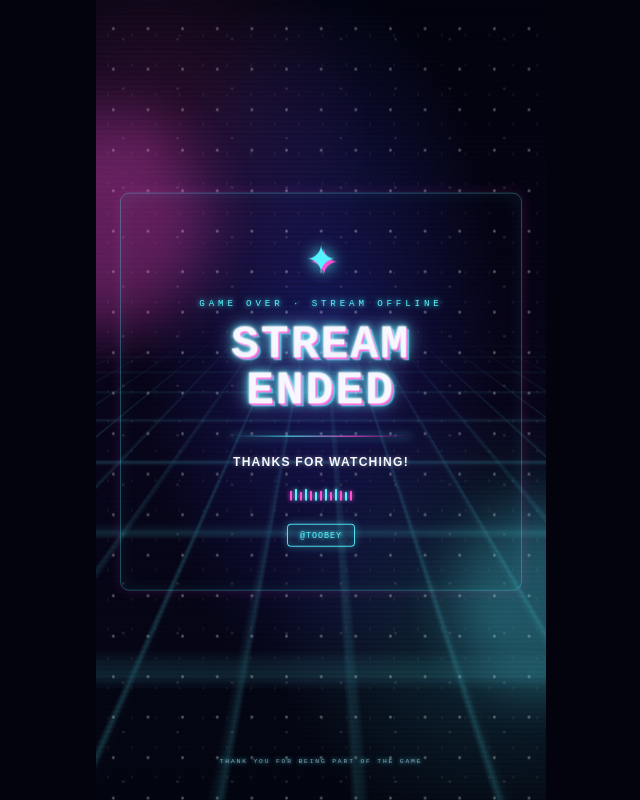
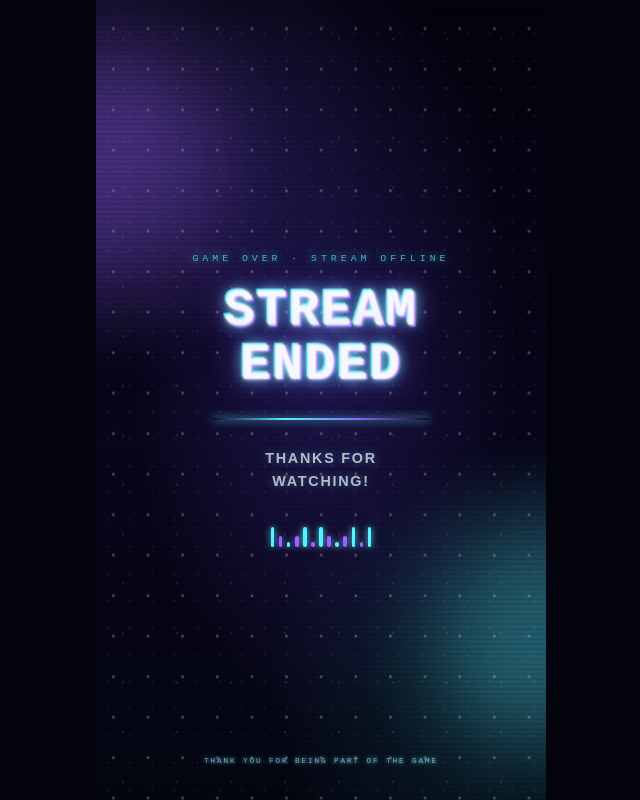
Before and after one commit to toobeys/end_stream, a plain HTML site: page end-stream.html in a window 1280 px wide. Shown: the whole page, without its empty margins (319-959 px from the left). Drawn offline with Linux system fonts and the light colour scheme.

Commit message:
Update end-stream.html

```diff
--- a/end-stream.html
+++ b/end-stream.html
@@ -4,70 +4,194 @@
 <head>
 <meta charset="UTF-8">
 <meta name="viewport" content="width=device-width,initial-scale=1">
-<title>Toobey Neon End Stream</title>
+<title>TikTok Neon End Stream</title>
 <style>
-:root{--cyan:#55f3ff;--pink:#ff4fd8;--white:#f7f8ff}
+:root{
+  --cyan:#55f3ff;
+  --purple:#9565ff;
+  --pink:#ff4fd8;
+  --white:#f7f8ff;
+}
 *{box-sizing:border-box}
-html,body{margin:0;width:100%;height:100%;overflow:hidden;background:#02030d;font-family:"Courier New",monospace}
+html,body{
+  margin:0;width:100%;height:100%;
+  overflow:hidden;background:#02030d;
+  font-family:"Courier New",monospace;
+}
 body{display:grid;place-items:center}
-.screen{position:relative;width:min(100vw,56.25vh);height:min(100vh,177.7778vw);aspect-ratio:9/16;overflow:hidden;display:grid;place-items:center;color:var(--white);container-type:size;
-background:radial-gradient(ellipse at 50% 42%,rgba(35,38,135,.58),transparent 56%),radial-gradient(circle at 12% 18%,rgba(255,79,216,.18),transparent 29%),radial-gradient(circle at 88% 78%,rgba(85,243,255,.16),transparent 30%),linear-gradient(180deg,#02030d,#08051b 55%,#030611)}
-.grid{position:absolute;inset:42% -50% -25%;opacity:.4;background-image:linear-gradient(rgba(85,243,255,.5) 1px,transparent 1px),linear-gradient(90deg,rgba(85,243,255,.5) 1px,transparent 1px);background-size:4.82cqw 3.52cqw;transform:perspective(30cqw) rotateX(58deg);transform-origin:top center;mask-image:linear-gradient(to bottom,transparent,#000 18%,#000)}
-.stars,.stars:before,.stars:after{position:absolute;inset:0;content:"";pointer-events:none;background-image:radial-gradient(#fff 1px,transparent 1.5px);background-size:7.7cqw 9cqw;opacity:.35;animation:drift 24s linear infinite}
-.stars:before{background-size:12.1cqw 11cqw;opacity:.45;animation-duration:34s}
-.stars:after{background-size:5.3cqw 6.6cqw;opacity:.2;animation-duration:17s}
+.screen{
+  position:relative;
+  width:min(100vw,56.25vh);
+  height:min(100vh,177.7778vw);
+  aspect-ratio:9/16;
+  overflow:hidden;
+  display:grid;
+  place-items:center;
+  color:var(--white);
+  container-type:size;
+  background:
+    radial-gradient(ellipse at 50% 42%,rgba(65,50,160,.38),transparent 60%),
+    radial-gradient(circle at 10% 15%,rgba(149,101,255,.18),transparent 30%),
+    radial-gradient(circle at 90% 85%,rgba(85,243,255,.13),transparent 30%),
+    linear-gradient(180deg,#02030d,#09051b 55%,#030611);
+}
+.stars,.stars:before,.stars:after{
+  position:absolute;inset:0;content:"";
+  pointer-events:none;
+  background-image:radial-gradient(#fff 1px,transparent 1.5px);
+  background-size:7.7cqw 9cqw;
+  opacity:.3;
+  animation:drift 24s linear infinite;
+}
+.stars:before{
+  background-size:12cqw 11cqw;
+  opacity:.4;animation-duration:34s;
+}
+.stars:after{
+  background-size:5cqw 6cqw;
+  opacity:.2;animation-duration:17s;
+}
 @keyframes drift{to{transform:translateY(9cqw)}}
-.scanlines{position:absolute;inset:0;pointer-events:none;opacity:.12;background:repeating-linear-gradient(to bottom,transparent 0 3px,#000 4px 5px)}
-.orb{position:absolute;width:36cqw;height:36cqw;border-radius:50%;filter:blur(5cqw);opacity:.18;pointer-events:none;animation:pulse 5s ease-in-out infinite alternate}
-.orb.a{top:18%;left:-18%;background:var(--pink)}
-.orb.b{right:-18%;bottom:15%;background:var(--cyan);animation-delay:-2.5s}
-@keyframes pulse{to{transform:scale(1.35);opacity:.3}}
-.content{position:relative;z-index:2;width:83.33cqw;text-align:center;padding:4.63cqw 2.22cqw;transform:translateY(-1.85cqw)}
-.content:before{content:"";position:absolute;inset:-5cqw -3cqw;z-index:-1;border:1px solid rgba(85,243,255,.3);border-radius:2cqw;box-shadow:inset 0 0 4cqw rgba(85,243,255,.08),0 0 3cqw rgba(255,79,216,.14);pointer-events:none}
-.star-icon{width:10.2cqw;height:8.33cqw;margin:0 auto 5.37cqw;position:relative;filter:drop-shadow(0 0 1.8cqw var(--cyan))}
-.star-icon:before{content:"✦";position:absolute;inset:0;display:grid;place-items:center;font-size:8.52cqw;color:var(--cyan);text-shadow:.65cqw .65cqw 0 var(--pink);animation:float 2.5s ease-in-out infinite}
-@keyframes float{50%{transform:translateY(-1.1cqw) rotate(8deg)}}
-.eyebrow{color:var(--cyan);font-size:2.04cqw;letter-spacing:.42em;margin-bottom:2.78cqw;text-transform:uppercase;text-shadow:0 0 1.2cqw var(--cyan),0 0 2.5cqw rgba(85,243,255,.55)}
-h1{margin:0;font-size:10.37cqw;line-height:.98;letter-spacing:.04em;font-weight:900;text-transform:uppercase;color:var(--white);text-shadow:0 0 .65cqw var(--white),.37cqw .37cqw 0 var(--pink),.74cqw .74cqw 0 rgba(85,243,255,.65),0 0 1.8cqw var(--cyan),0 0 4.5cqw rgba(85,243,255,.75),0 0 7cqw rgba(255,79,216,.35);animation:titlemove 3.2s ease-in-out infinite,glitch 6s steps(1) infinite}
-@keyframes titlemove{0%,100%{transform:translateY(0) scale(1)}25%{transform:translateY(-1.48cqw) scale(1.025)}50%{transform:translateY(0) scale(1)}75%{transform:translateY(.93cqw) scale(.99)}}
-@keyframes glitch{0%,91%,94%,100%{filter:none}92%{filter:drop-shadow(-.65cqw 0 var(--cyan)) drop-shadow(.65cqw 0 var(--pink))}93%{filter:drop-shadow(.46cqw 0 var(--cyan)) drop-shadow(-.46cqw 0 var(--pink))}}
-.divider{width:39.8cqw;height:.37cqw;margin:5cqw auto 3.9cqw;background:linear-gradient(90deg,transparent,var(--cyan),var(--pink),transparent);box-shadow:0 0 1.8cqw var(--cyan)}
-.thanks{font-family:Arial,sans-serif;font-size:2.69cqw;font-weight:700;letter-spacing:.1em;margin:0;text-shadow:0 0 1.2cqw rgba(255,255,255,.4)}
-.equalizer{display:flex;align-items:end;justify-content:center;gap:.65cqw;height:2.78cqw;margin:4.45cqw auto 0}
-.equalizer span{width:.46cqw;height:.83cqw;border-radius:3px;background:var(--pink);box-shadow:0 0 .9cqw var(--pink);animation:bars .75s ease-in-out infinite alternate}
-.equalizer span:nth-child(2n){animation-delay:-.3s;background:var(--cyan);box-shadow:0 0 .9cqw var(--cyan)}
-.equalizer span:nth-child(3n){animation-delay:-.55s}
-@keyframes bars{to{height:2.69cqw}}
-.handle{display:inline-block;margin-top:5cqw;padding:1.39cqw 2.59cqw;border:1px solid rgba(85,243,255,.9);color:var(--cyan);background:rgba(85,243,255,.09);border-radius:4px;font-size:1.85cqw;letter-spacing:.12em;text-shadow:0 0 1cqw var(--cyan);box-shadow:0 0 1.85cqw rgba(85,243,255,.35),inset 0 0 1.5cqw rgba(85,243,255,.12)}
-.bottom{position:absolute;z-index:2;bottom:4.43cqh;left:0;width:100%;text-align:center;color:rgba(210,220,255,.65);font-size:1.39cqw;letter-spacing:.3em;text-shadow:0 0 1cqw var(--cyan)}
+.glow{
+  position:absolute;
+  width:40cqw;height:40cqw;
+  border-radius:50%;
+  filter:blur(8cqw);
+  opacity:.2;
+  animation:pulse 5s ease-in-out infinite alternate;
+}
+.glow.one{background:var(--purple);top:10%;left:-20%}
+.glow.two{background:var(--cyan);bottom:10%;right:-20%;animation-delay:-2s}
+@keyframes pulse{
+  to{transform:scale(1.4);opacity:.35}
+}
+.scanlines{
+  position:absolute;inset:0;
+  pointer-events:none;opacity:.1;
+  background:repeating-linear-gradient(
+    to bottom,transparent 0 3px,#000 4px 5px
+  );
+}
+.content{
+  position:relative;z-index:2;
+  width:88cqw;text-align:center;
+  padding:5cqw 2cqw;
+}
+.topline{
+  font-size:2.2cqw;
+  letter-spacing:.4em;
+  color:var(--cyan);
+  margin-bottom:5cqw;
+  text-shadow:0 0 2cqw var(--cyan);
+  animation:fade 3s ease-in-out infinite alternate;
+}
+h1{
+  margin:0;
+  font-size:11cqw;
+  line-height:1.05;
+  font-weight:900;
+  letter-spacing:.03em;
+  color:var(--white);
+  text-transform:uppercase;
+  text-shadow:
+    0 0 1cqw var(--white),
+    .4cqw .4cqw 0 var(--purple),
+    -.4cqw -.4cqw 0 var(--cyan),
+    0 0 3cqw var(--cyan),
+    0 0 7cqw rgba(149,101,255,.8);
+  animation:titlemove 3s ease-in-out infinite,glitch 7s steps(1) infinite;
+}
+@keyframes titlemove{
+  0%,100%{transform:scale(1)}
+  50%{transform:scale(1.045)}
+}
+@keyframes glitch{
+  0%,92%,95%,100%{filter:none}
+  93%{filter:drop-shadow(-.7cqw 0 var(--cyan)) drop-shadow(.7cqw 0 var(--pink))}
+  94%{filter:drop-shadow(.5cqw 0 var(--purple))}
+}
+.divider{
+  width:48cqw;height:.4cqw;
+  margin:6cqw auto;
+  background:linear-gradient(90deg,transparent,var(--cyan),var(--purple),transparent);
+  box-shadow:0 0 2cqw var(--cyan);
+}
+.message{
+  font-family:Arial,sans-serif;
+  font-size:3.2cqw;
+  font-weight:bold;
+  letter-spacing:.12em;
+  line-height:1.6;
+  color:var(--white);
+  text-shadow:0 0 2cqw rgba(85,243,255,.5);
+  animation:fade 3s ease-in-out infinite alternate;
+}
+@keyframes fade{
+  from{opacity:.65}
+  to{opacity:1}
+}
+.equalizer{
+  display:flex;align-items:end;
+  justify-content:center;
+  gap:1cqw;height:5cqw;
+  margin:7cqw auto 0;
+}
+.equalizer span{
+  width:.8cqw;height:1cqw;
+  border-radius:5px;
+  background:var(--cyan);
+  box-shadow:0 0 1.5cqw var(--cyan);
+  animation:bars .7s ease-in-out infinite alternate;
+}
+.equalizer span:nth-child(2n){
+  background:var(--purple);
+  box-shadow:0 0 1.5cqw var(--purple);
+  animation-delay:-.3s;
+}
+.equalizer span:nth-child(3n){animation-delay:-.5s}
+@keyframes bars{to{height:4.5cqw}}
+.bottom{
+  position:absolute;z-index:2;
+  bottom:4.43cqh;left:0;width:100%;
+  text-align:center;
+  color:rgba(210,220,255,.65);
+  font-size:1.7cqw;
+  letter-spacing:.25em;
+  text-shadow:0 0 1cqw var(--cyan);
+}
 </style>
 </head>
 <body>
 <main class="screen">
   <div class="stars"></div>
-<div class="grid"></div>
+  <div class="glow one"></div>
+  <div class="glow two"></div>
   <div class="scanlines"></div>
-<div class="orb a"></div>
-<div class="orb b"></div>
 
   <section class="content">
-<div class="star-icon" aria-hidden="true"></div>
-<div class="eyebrow">Game Over · Stream Offline</div>
-<h1>Stream<br>Ended</h1>
+    <div class="topline">GAME OVER · STREAM OFFLINE</div>
+
+    <h1>STREAM<br>ENDED</h1>
+
     <div class="divider"></div>
-<p class="thanks">THANKS FOR WATCHING!</p>
 
-<div class="equalizer" aria-hidden="true">
-<span></span><span></span><span></span><span></span>
-<span></span><span></span><span></span><span></span>
-<span></span><span></span><span></span><span></span>
+    <div class="message">
+      THANKS FOR<br>
+      WATCHING!
+    </div>
+
+    <div class="equalizer">
+      <span></span><span></span><span></span>
+      <span></span><span></span><span></span>
+      <span></span><span></span><span></span>
+      <span></span><span></span><span></span>
       <span></span>
     </div>
-
-<div class="handle">@TOOBEY</div>
   </section>
 
-<div class="bottom">THANK YOU FOR BEING PART OF THE GAME</div>
+  <div class="bottom">
+    THANK YOU FOR BEING PART OF THE GAME
+  </div>
 </main>
 </body>
 </html>
```
Lines whose indentation alone changed are shown as unchanged.
